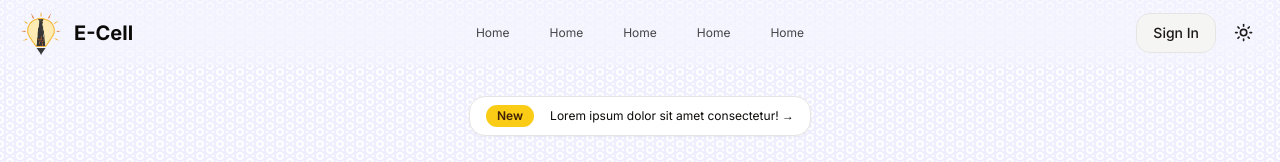
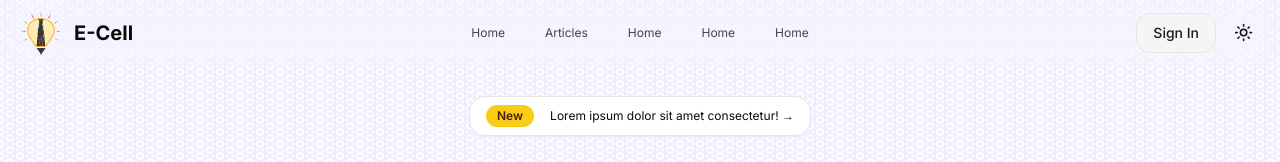
Before and after one commit to hi-Kartik2004/Ecell-web-app, a Next.js app: page / in a window 1280 px wide. Shown: the top 162 px of the page. Built offline with nearby package versions, Linux system fonts and the light colour scheme; no server answers.

Commit message:
Made articles route link public

```diff
--- a/components/NavMenu.jsx
+++ b/components/NavMenu.jsx
@@ -6,16 +6,16 @@ function NavMenu() {
   return (
     <div className="flex gap-10 flex-col md:flex-row">
       <Link
-        href="#"
+        href="/"
         className="opacity-75 text-xs hover:opacity-100 ease-in-out duration-100 hover:underline underline-offset-4"
       >
         Home
       </Link>
       <Link
-        href="#"
+        href="/articles"
         className="opacity-75 text-xs hover:opacity-100 ease-in-out duration-100 hover:underline underline-offset-4"
       >
-        Home
+        Articles
       </Link>
       <Link
         href="#"
```
